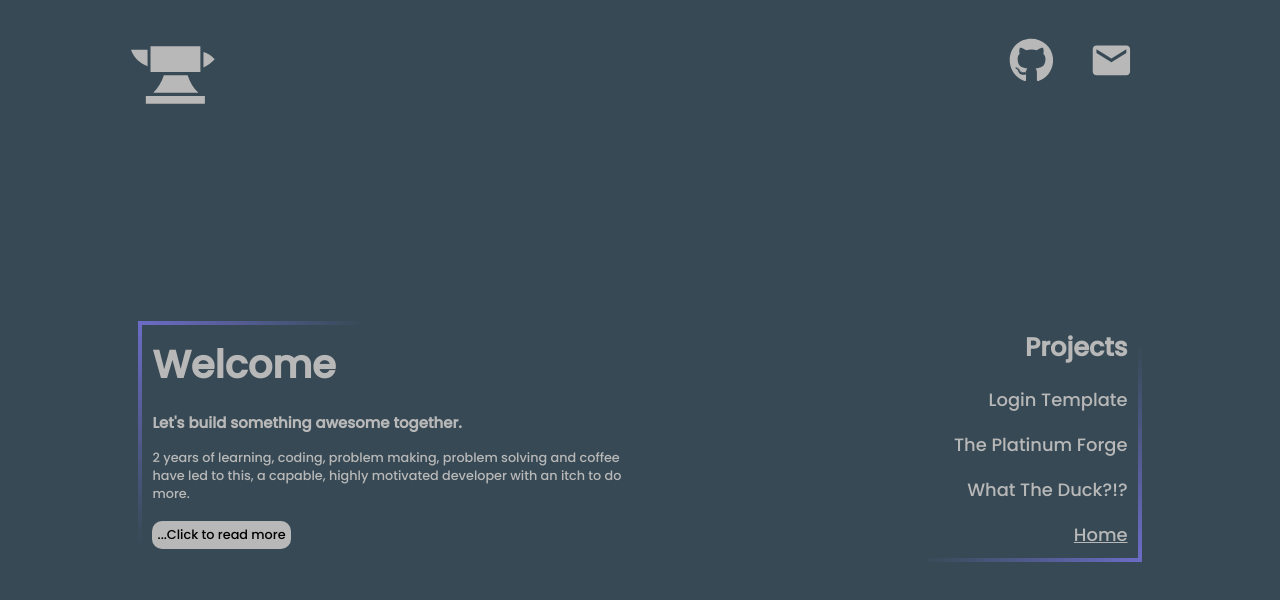
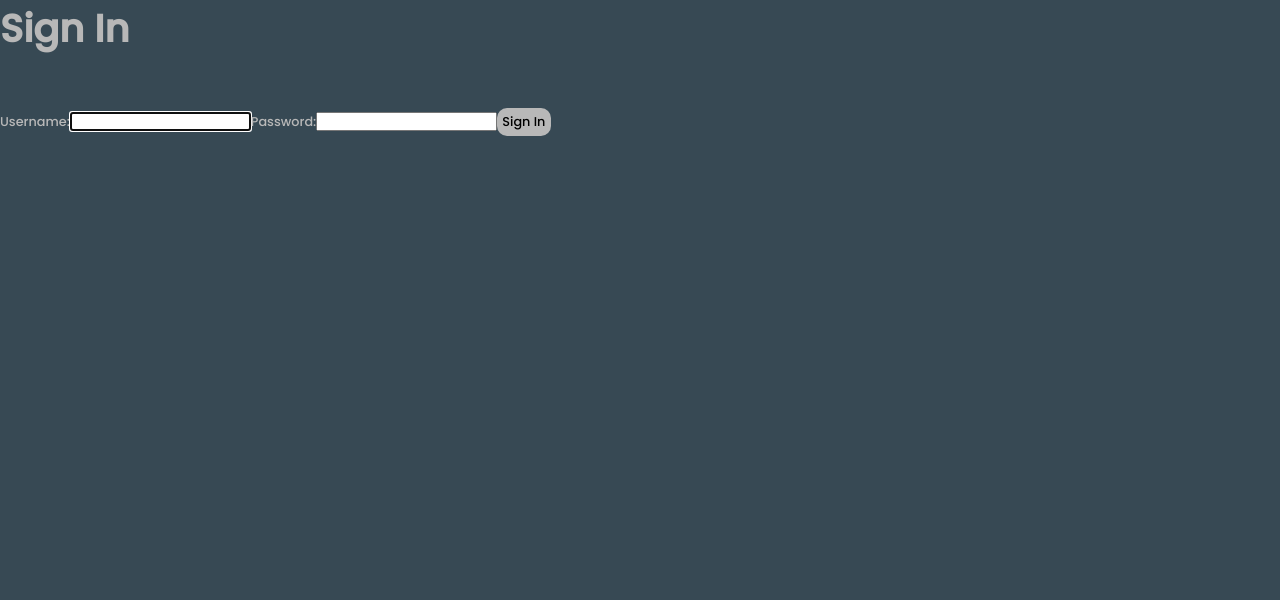
Before and after one commit to robcasson11/portfolio, a React (Create React App) app: page / in a window 1280 px wide. Shown: the top 600 px of the page. Built offline with nearby package versions, Linux system fonts and the light colour scheme.

Commit message:
FEAT Authorisation added to the routes of the app

```diff
--- a/package.json
+++ b/package.json
@@ -6,11 +6,13 @@
     "@testing-library/jest-dom": "^5.17.0",
     "@testing-library/react": "^13.4.0",
     "@testing-library/user-event": "^13.5.0",
+    "axios": "^1.6.3",
     "react": "^18.2.0",
     "react-dom": "^18.2.0",
     "react-icons": "^4.12.0",
     "react-router-dom": "^6.20.0",
     "react-scripts": "5.0.1",
+    "react-spinners": "^0.13.8",
     "web-vitals": "^2.1.4"
   },
   "scripts": {
--- a/src/App.js
+++ b/src/App.js
@@ -6,13 +6,18 @@ import About from "./components/about";
 import NoPage from "./components/noPage";
 import Card from "./components/card";
 import SitePage from "./components/SitePage";
+import Login from "./components/login";
+import RequireAuth from "./components/requireAuth";
+import Unauthorised from "./components/unauthorised";
 
 function App() {
   const [siteData] = useSiteData();
   return (
     <Routes>
+      <Route path="/" element={<Login />} />
       <Route path="/" element={<Layout />}>
-        <Route index element={<About />} />
+        <Route element={<RequireAuth allowedRoles={[3]} />}>
+          <Route path="/about" element={<About />} />
           {siteData.map((site) => {
             return (
               <Route key={site.id}>
@@ -27,6 +32,8 @@ function App() {
           })}
           <Route path="*" element={<NoPage />} />
         </Route>
+      </Route>
+      <Route path="/unauthorised" element={<Unauthorised />} />
     </Routes>
   );
 }
--- /dev/null
+++ b/src/api/axios.js
@@ -0,0 +1,8 @@
+import axios from "axios";
+const BASE_URL = "http://localhost:3500";
+
+export default axios.create({
+  baseURL: BASE_URL,
+  headers: { "Content-Type": "application/json" },
+  withCredentials: true,
+});
--- a/src/components/layout.js
+++ b/src/components/layout.js
@@ -13,7 +13,7 @@ const Layout = () => {
         </section>
         <section className="sites-list grid-item" id="site-list">
           <SitesList />
-          <NavLink activeclassname="active" to={"/"}>
+          <NavLink activeclassname="active" to={"/about"}>
             Home
           </NavLink>
         </section>
--- /dev/null
+++ b/src/components/login.js
@@ -0,0 +1,115 @@
+import { useRef, useState, useEffect } from "react";
+import useAuth from "../hooks/useAuth";
+import { useNavigate } from "react-router-dom";
+import ClipLoader from "react-spinners/ClipLoader";
+
+import axios from "../api/axios";
+const LOGIN_URL = "/auth";
+
+const Login = () => {
+  const { setAuth } = useAuth();
+
+  const navigate = useNavigate();
+
+  const userRef = useRef();
+  const errRef = useRef();
+
+  const [user, setUser] = useState("");
+  const [pwd, setPwd] = useState("");
+  const [errMsg, setErrMsg] = useState("");
+  const [loading, setLoading] = useState(false);
+
+  useEffect(() => {
+    userRef.current.focus();
+  }, []);
+
+  useEffect(() => {
+    setErrMsg("");
+  }, [user, pwd]);
+
+  const handleSubmit = async (e) => {
+    e.preventDefault();
+    setLoading(true);
+    if (errMsg !== "") {
+      setTimeout(() => {
+        setErrMsg("Slow server response. Please wait or refresh the page.");
+      }, 5000);
+    }
+
+    try {
+      const response = await axios.post(
+        LOGIN_URL,
+        JSON.stringify({ user, pwd }),
+        {
+          headers: { "Content-Type": "application/json" },
+          withCredentials: true,
+        }
+      );
+      const accessToken = response?.data?.accessToken;
+      const roles = response?.data?.roles;
+      setAuth({ user, pwd, roles, accessToken });
+      setUser("");
+      setPwd("");
+      navigate("/about");
+    } catch (err) {
+      if (!err?.response) {
+        setErrMsg("No server response");
+      } else if (err.response?.status === 400) {
+        setErrMsg("Missing Username or Password");
+      } else if (err.response?.status === 401) {
+        setErrMsg("Username or Password incorrect");
+      } else {
+        setErrMsg("Login Failed");
+      }
+      errRef.current.focus();
+    }
+  };
+
+  return (
+    <section className="login_form">
+      <p
+        ref={errRef}
+        className={errMsg ? "errmsg" : "offscreen"}
+        aria-live="assertive"
+      >
+        {errMsg}
+      </p>
+      <h1>Sign In</h1>
+      <form onSubmit={handleSubmit}>
+        <label htmlFor="username">Username:</label>
+        <input
+          type="text"
+          id="username"
+          ref={userRef}
+          autoComplete="off"
+          onChange={(e) => setUser(e.target.value)}
+          value={user}
+          required
+        />
+
+        <label htmlFor="password">Password:</label>
+        <input
+          type="password"
+          id="password"
+          onChange={(e) => setPwd(e.target.value)}
+          value={pwd}
+          required
+        />
+        <button type="submit">
+          {loading ? (
+            <ClipLoader
+              color="rgba(184, 1, 255, 1)"
+              loading={loading}
+              size={"0.4rem"}
+              aria-label="Loading Spinner"
+            />
+          ) : (
+            "Sign In"
+          )}
+        </button>
+      </form>
+    </section>
+  );
+};
+
+export default Login;
--- /dev/null
+++ b/src/components/requireAuth.js
@@ -0,0 +1,17 @@
+import { useLocation, Navigate, Outlet } from "react-router-dom";
+import useAuth from "../hooks/useAuth";
+
+const RequireAuth = ({ allowedRoles }) => {
+  const { auth } = useAuth();
+  const location = useLocation();
+
+  return auth?.roles?.find((role) => allowedRoles?.includes(role)) ? (
+    <Outlet />
+  ) : auth?.user ? (
+    <Navigate to="/unauthorised" state={{ from: location }} replace />
+  ) : (
+    <Navigate to="/" state={{ from: location }} replace />
+  );
+};
+
+export default RequireAuth;
--- /dev/null
+++ b/src/components/unauthorised.js
@@ -0,0 +1,17 @@
+import React from "react";
+import { useNavigate } from "react-router-dom";
+
+const Unauthorised = () => {
+  const navigate = useNavigate();
+
+  const goBack = () => navigate(-1);
+
+  return (
+    <section>
+      <p>You are not authorised to see this page</p>
+      <button onClick={goBack}>Home</button>
+    </section>
+  );
+};
+
+export default Unauthorised;
--- /dev/null
+++ b/src/context/AuthProvider.js
@@ -0,0 +1,15 @@
+import { createContext, useState } from "react";
+
+const AuthContext = createContext({});
+
+export const AuthProvider = ({ children }) => {
+  const [auth, setAuth] = useState({});
+
+  return (
+    <AuthContext.Provider value={{ auth, setAuth }}>
+      {children}
+    </AuthContext.Provider>
+  );
+};
+
+export default AuthContext;
--- /dev/null
+++ b/src/hooks/useAuth.js
@@ -0,0 +1,8 @@
+import { useContext } from "react";
+import AuthContext from "../context/AuthProvider";
+
+const useAuth = () => {
+  return useContext(AuthContext);
+};
+
+export default useAuth;
--- a/src/index.js
+++ b/src/index.js
@@ -3,16 +3,19 @@ import ReactDOM from "react-dom/client";
 import App from "./App";
 import { BrowserRouter as Router, Routes, Route } from "react-router-dom";
 import { SiteDataProvider } from "./context/siteDataProvider";
+import { AuthProvider } from "./context/AuthProvider";
 
 const root = ReactDOM.createRoot(document.getElementById("root"));
 root.render(
   <React.StrictMode>
     <Router>
-      <SiteDataProvider>
-        <Routes>
-          <Route path="/*" element={<App />} />
-        </Routes>
-      </SiteDataProvider>
+      <AuthProvider>
+        <SiteDataProvider>
+          <Routes>
+            <Route path="/*" element={<App />} />
+          </Routes>
+        </SiteDataProvider>
+      </AuthProvider>
     </Router>
   </React.StrictMode>
 );
```
Also changed, not shown: 1 other file (tests, documents, lock files or other folders). Lines whose indentation alone changed are shown as unchanged.
